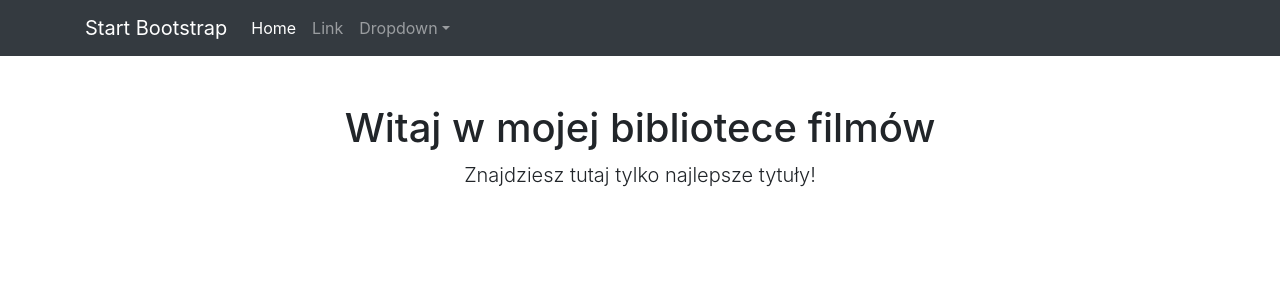
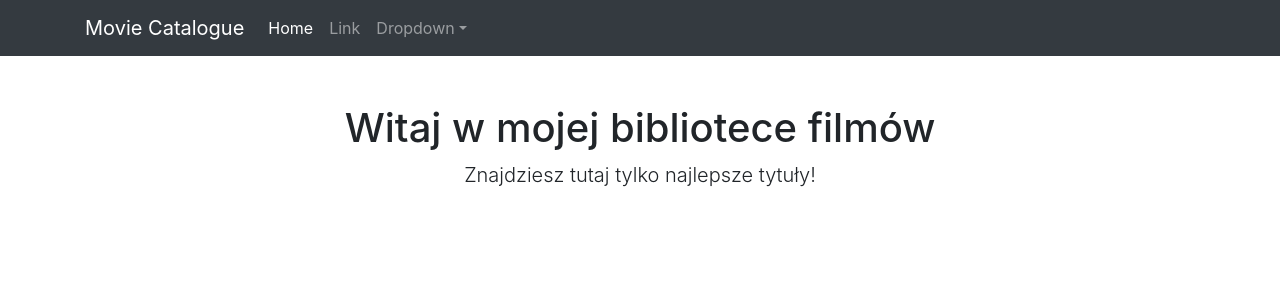
Before and after one commit to gorkamarlena/movies_catalogue, a Flask app: page / in a window 1280 px wide. Shown: the top 300 px of the page. Run offline with Flask 2, Linux system fonts and the light colour scheme; data that the repository does not hold is empty; some libraries are stand-ins or nearby versions.

Commit message:
add new title

```diff
--- a/templates/index.html
+++ b/templates/index.html
@@ -5,7 +5,7 @@
         <meta name="viewport" content="width=device-width, initial-scale=1, shrink-to-fit=no" />
         <meta name="description" content="" />
         <meta name="author" content="" />
-        <title>Bare - Start Bootstrap Template</title>
+        <title>Movie catalogue</title>
         <!-- Favicon-->
         <link rel="icon" type="image/x-icon" href="assets/favicon.ico" />
         <!-- Core theme CSS (includes Bootstrap)-->
@@ -15,7 +15,7 @@
         <!-- Responsive navbar-->
         <nav class="navbar navbar-expand-lg navbar-dark bg-dark">
             <div class="container">
-                <a class="navbar-brand" href="#">Start Bootstrap</a>
+                <a class="navbar-brand" href="#">Movie Catalogue</a>
                 <button class="navbar-toggler" type="button" data-bs-toggle="collapse" data-bs-target="#navbarSupportedContent" aria-controls="navbarSupportedContent" aria-expanded="false" aria-label="Toggle navigation"><span class="navbar-toggler-icon"></span></button>
                 <div class="collapse navbar-collapse" id="navbarSupportedContent">
                     <ul class="navbar-nav ms-auto mb-2 mb-lg-0">
```
